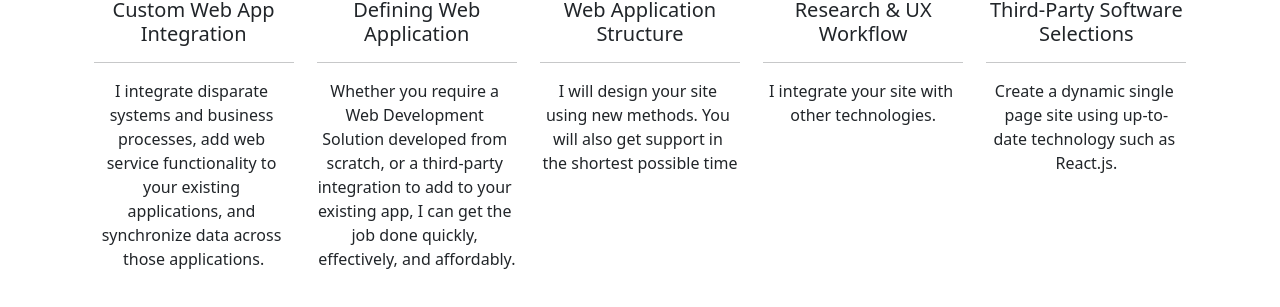
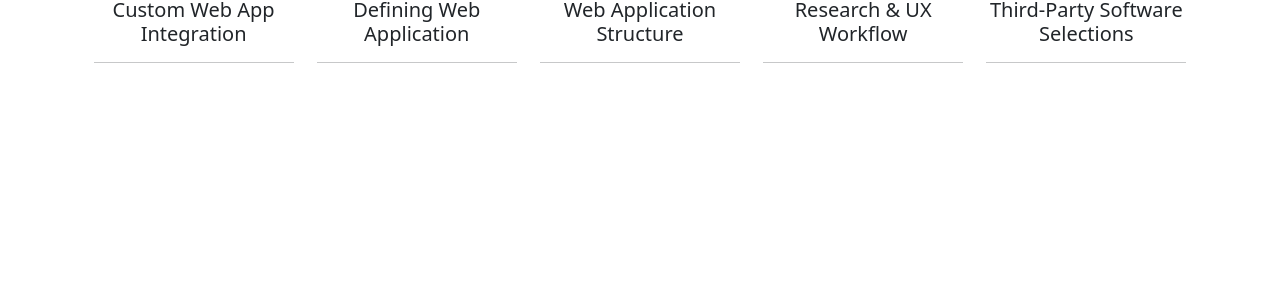
Before and after one commit to Younes-sh/portfolio, a React (Create React App) app in the folder portfolio/: page / in a window 1280 px wide. Shown: the part 1122-1429 px from the top of the page. Built offline with nearby package versions, Linux system fonts and the light colour scheme.

Commit message:
Edite Article item component => remove background-color #fff

```diff
--- a/portfolio/src/Components/Articles/items.jsx
+++ b/portfolio/src/Components/Articles/items.jsx
@@ -21,13 +21,12 @@ const Text5 = "Create a dynamic single page site using up-to-date technology suc
 const items = () => {
 
   return (
-    <div className='w-100 container d-flex flex-wrap justify-content-around my-5 pt-5 '>
-        <Card  IMG={Image1} title={Title1} text={Text1} />
-        <Card  IMG={Image2} title={Title2} text={Text2} />
-        <Card  IMG={Image3} title={Title3} text={Text3} />
-        <Card  IMG={Image4} title={Title4} text={Text4} />
-        <Card  IMG={Image5} title={Title5} text={Text5} />
-
+    <div className='w-100 container d-flex flex-wrap justify-content-around my-5 pt-5   '>
+      <Card  IMG={Image1} title={Title1}  />
+      <Card  IMG={Image2} title={Title2}  />
+      <Card  IMG={Image3} title={Title3}  />
+      <Card  IMG={Image4} title={Title4}  />
+      <Card  IMG={Image5} title={Title5}  />
     </div>
   )
 }
```
